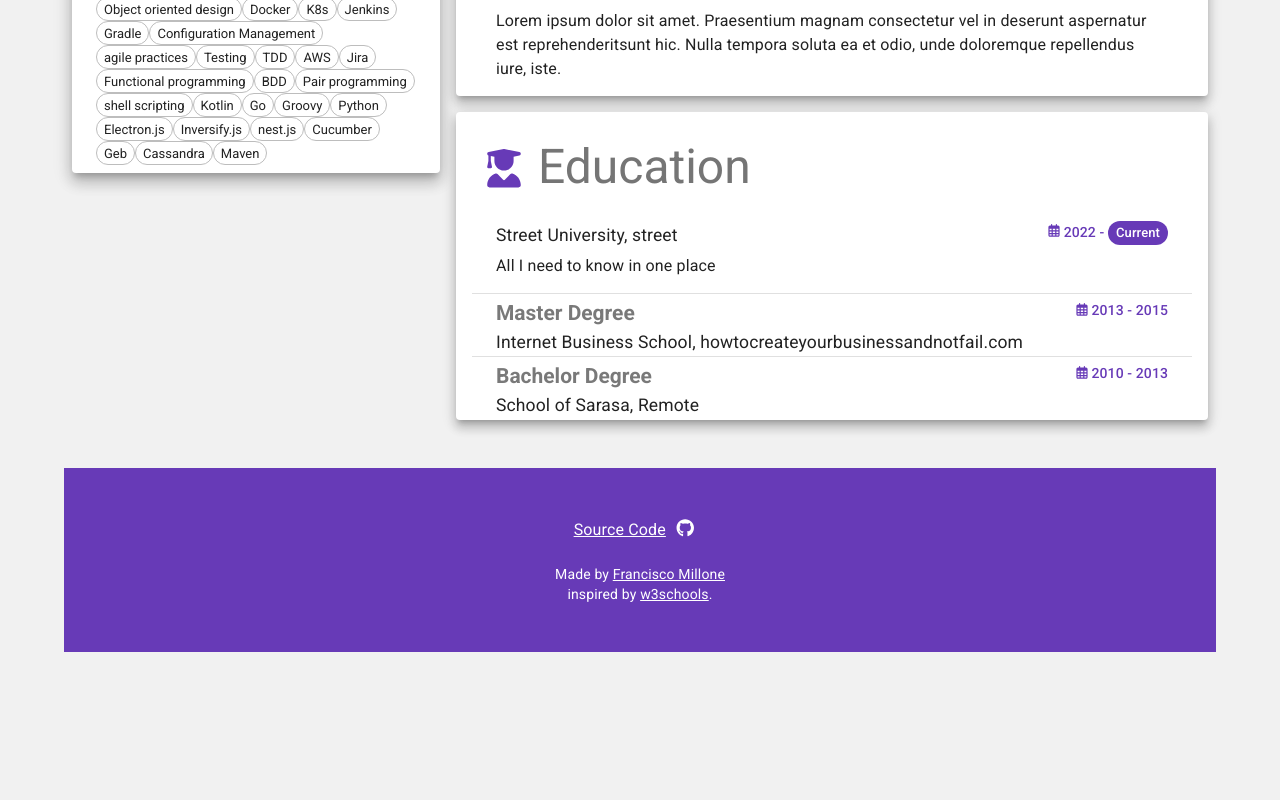
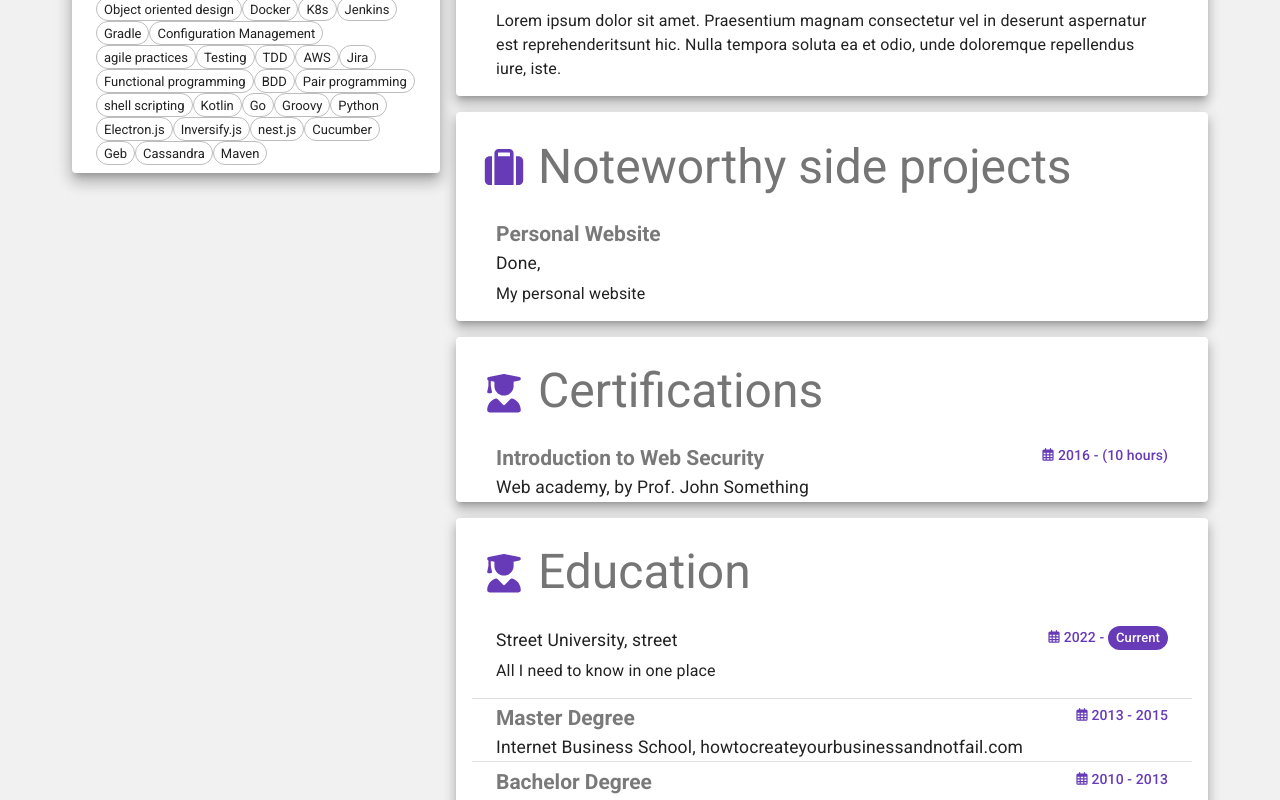
Before and after one commit to fmillone/react-web-resume, a React (Create React App) app: page / in a window 1280 px wide. Shown: the part 720-1520 px from the top of the page. Before the commit the page ends 1372 px from the top, so only its background shows below. Built offline with nearby package versions, Linux system fonts and the light colour scheme.

Commit message:
added side projects and certifications

```diff
--- a/src/components/Content.tsx
+++ b/src/components/Content.tsx
@@ -18,6 +18,8 @@ const ContentDivider = styled(Divider)({
 const aboutMe = resumeService.getData().aboutMe;
 const experience = resumeService.getData().experience;
 const education = resumeService.getData().education;
+const certifications = resumeService.getData().certifications;
+const sideProjects = resumeService.getData().sideProjects;
 export function Content() {
   return (
     <Stack spacing={2}>
@@ -27,6 +29,14 @@ export function Content() {
 
       <ContentCard icon={faSuitcase} title="Work Experience">
         {experience.map(toContentDescription)}
+      </ContentCard>
+
+      <ContentCard icon={faSuitcase} title="Noteworthy side projects">
+        {sideProjects.map(toContentDescription)}
+      </ContentCard>
+
+      <ContentCard icon={faUserGraduate} title="Certifications">
+        {certifications.map(toContentDescription)}
       </ContentCard>
 
       <ContentCard icon={faUserGraduate} title="Education">
@@ -49,12 +59,15 @@ const currentJobLabel = (<Chip label="Current" size="small" color="primary" />);
 const iconSx: SxProps = { fontSize: '0.8rem', marginRight: 0.2, marginBottom: 0.1 };
 function ContentDescription({ title, children, startDate, endDate, company, place }: ContentDescriptionProps) {
   const end = endDate || currentJobLabel;
+  const startEnd = (startDate || endDate) && (
+    <Typography variant="subtitle2" sx={{ color: 'primary.main', float: 'right' }} >
+      <ResumeIcon icon={faCalendarDays} sx={iconSx} />
+      {startDate} - {end}
+    </Typography>
+  );
   return (
     <Container sx={contentSx}>
-      <Typography variant="subtitle2" sx={{ color: 'primary.main', float: 'right' }} >
-        <ResumeIcon icon={faCalendarDays} sx={iconSx} />
-        {startDate} - {end}
-      </Typography>
+      {startEnd}
       <Typography variant="h5" >{title}</Typography>
       <Typography variant="h6" >{company}, {place}</Typography>
       {children}
--- a/src/data/resume-data.json
+++ b/src/data/resume-data.json
@@ -19,6 +19,22 @@
     "🇪🇸🇦🇷 Spanish: Native",
     "🇺🇸 English: Conversational",
     "🇮🇹 Italian: Basic"
+  ],
+  "certifications": [
+    {
+      "company": "Web academy",
+      "startDate": "2016",
+      "title": "Introduction to Web Security",
+      "endDate": "(10 hours)",
+      "place": "by Prof. John Something"
+    }
+  ],
+  "sideProjects": [
+    {
+      "title":"Personal Website",
+      "company": "Done",
+      "description": "My personal website"
+    }
   ],
   "experience": [
     {
--- a/src/services/ResumeService.ts
+++ b/src/services/ResumeService.ts
@@ -7,13 +7,15 @@ interface Resume {
   aboutMe: string | string[];
   education: Experience[];
   experience: Experience[];
+  certifications: Experience[];
+  sideProjects: Experience[];
   languages: string[];
   contact: Contact;
 }
 
 interface Experience {
   title: string;
-  startDate: string;
+  startDate?: string;
   endDate?: string;
   description?: string | string[];
   company?: string;
```
